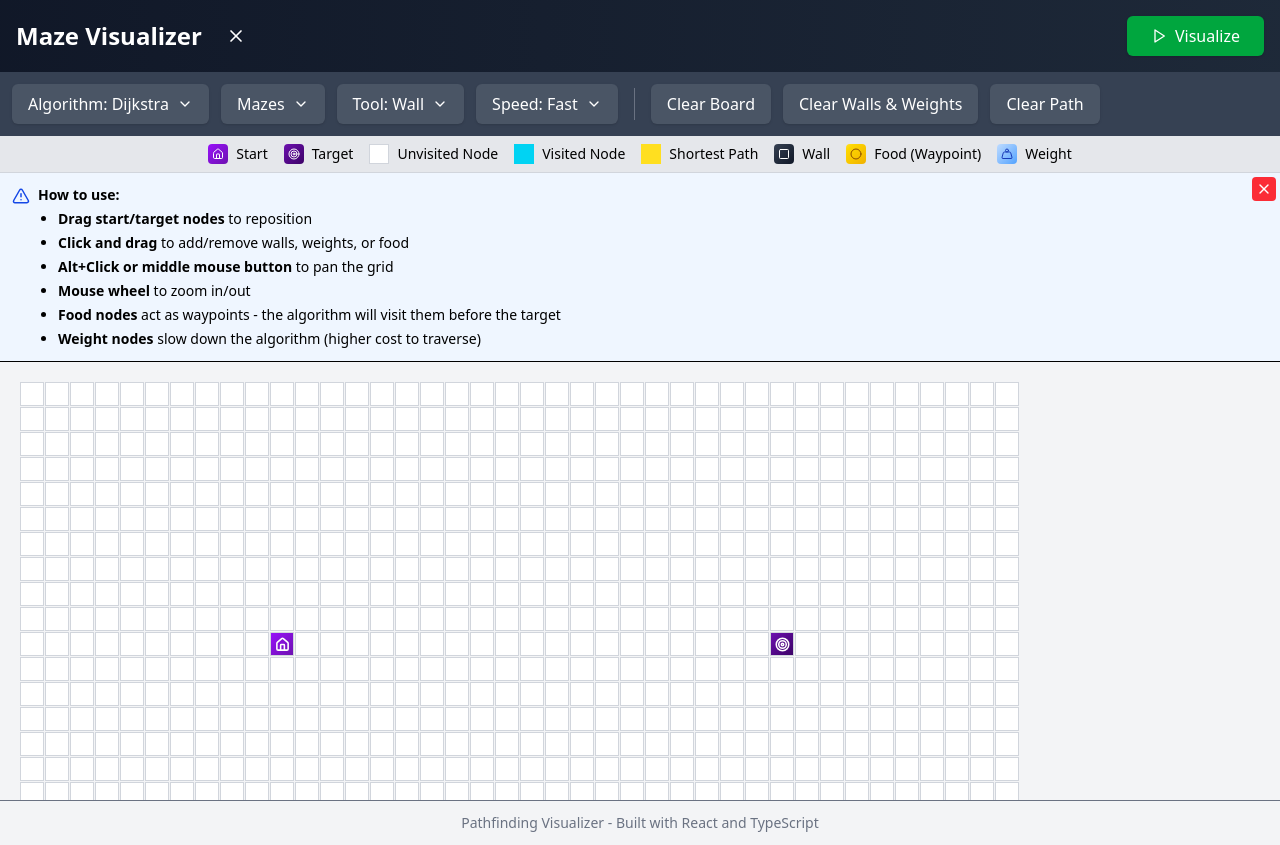
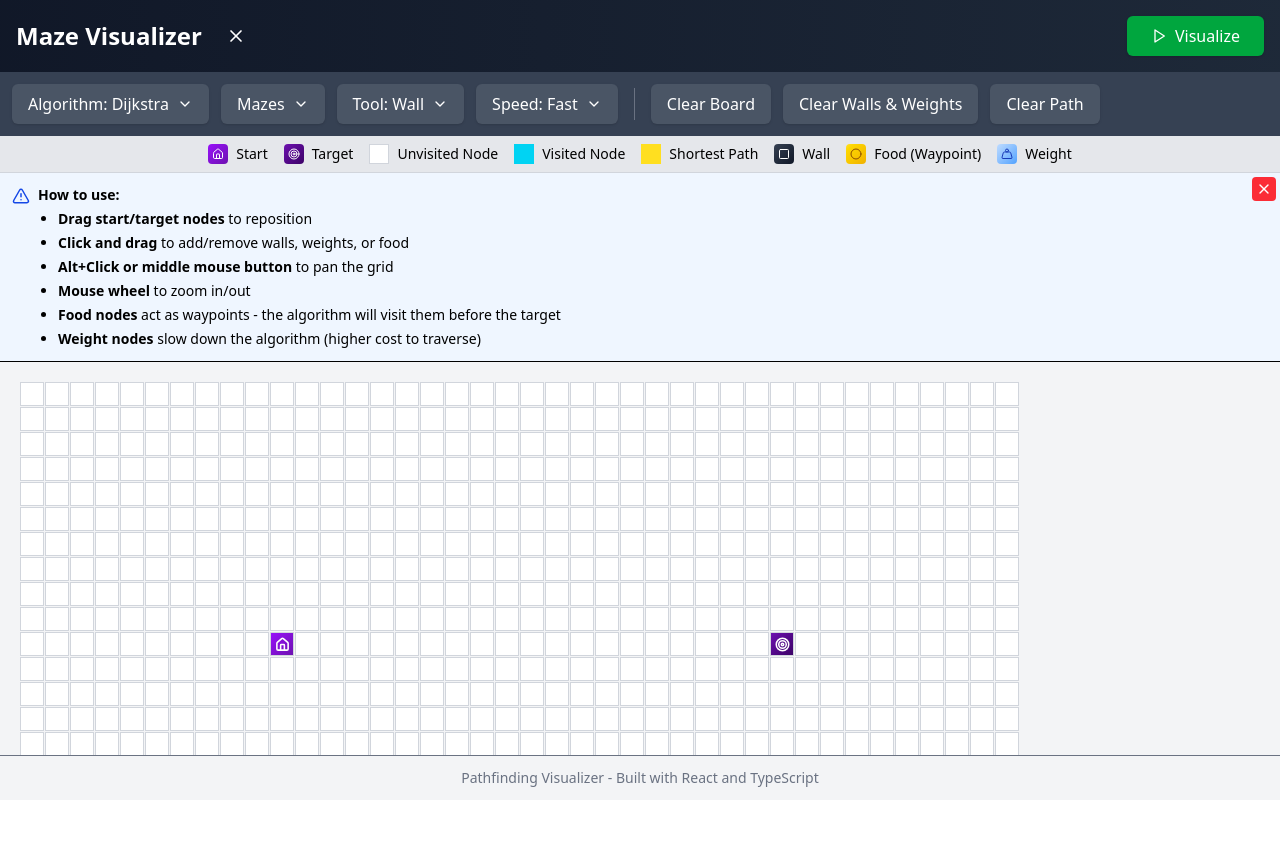
Before and after one commit to ayoubachak/mazing, a React (Vite) app: page / in a window 1280 px wide. After the commit the page ends 800 px from the top, so only its background shows below. Built offline with nearby package versions, Linux system fonts and the light colour scheme.

Commit message:
Refactor grid initialization and tooltip visibility; ensure grid initializes only once and improve tooltip handling on focus

```diff
--- a/src/components/MazeVisualizer.tsx
+++ b/src/components/MazeVisualizer.tsx
@@ -53,10 +53,10 @@ export default function MazeVisualizer() {
     clearPath: clearPathOperation
   } = useGridOperations(rows, cols, startNode, finishNode, foodNodes);
 
-  // Initialize the grid
+  // Initialize the grid once on mount
   useEffect(() => {
     initializeGrid();
-  }, [initializeGrid]);
+  }, []);  // run only once to avoid resetting after maze generation
 
   // Handle tooltips
   const handleHideTooltip = useCallback(() => {
@@ -651,8 +651,9 @@ export default function MazeVisualizer() {
   // Maze generation functions
   const handleGenerateMaze = (type: string) => {
     if (isRunning) return;
-
-    clearBoard();
+    // Reset food nodes before generating maze
+    setFoodNodes([]);
+    setCurrentMaze(type);
 
     if (type === 'random') {
       const newGrid = generateRandomMaze([...grid], startNode, finishNode);
@@ -667,11 +668,10 @@ export default function MazeVisualizer() {
   const renderGrid = () => {
     return (
       <div
-        className="grid-container overflow-auto bg-gray-100"
+        className="grid-container flex-1 overflow-auto bg-gray-100"
         style={{
           cursor: isGrabbing ? 'grabbing' : 'default',
           position: 'relative',
-          height: 'calc(100vh - 150px)',
           width: '100%',
           overflow: 'auto'
         }}
@@ -721,7 +721,7 @@ export default function MazeVisualizer() {
   };
 
   return (
-    <div className="h-screen flex flex-col bg-gray-50 font-sans">
+    <div className="h-screen flex flex-col bg-gray-50 font-sans overflow-hidden">
       {/* Header */}
       <div className="bg-gradient-to-r from-gray-900 to-gray-800 text-white p-4 flex justify-between items-center shadow-md">
         <div className="flex items-center">
@@ -792,7 +792,9 @@ export default function MazeVisualizer() {
       )}
 
       {/* Grid */}
-      {renderGrid()}
+      <div className="flex-1 flex flex-col">
+        {renderGrid()}
+      </div>
     </div>
   );
 }
--- a/src/components/Toolbar.tsx
+++ b/src/components/Toolbar.tsx
@@ -75,7 +75,7 @@ const Toolbar: React.FC<ToolbarProps> = ({
             algorithm === "bfs" ? "BFS" : "DFS"}</span>
           <ChevronDown size={16} />
         </button>
-        <div className="absolute hidden group-hover:block bg-gray-600 mt-1 py-1 rounded-md shadow-lg z-10 w-64">
+        <div className="absolute invisible group-hover:visible group-focus-within:visible bg-gray-600 mt-1 py-1 rounded-md shadow-lg z-10 w-64">
           <button
             className={`block px-4 py-2 hover:bg-gray-500 w-full text-left flex justify-between items-center transition-colors ${algorithm === 'dijkstra' ? 'bg-gray-500' : ''}`}
             onClick={() => setAlgorithm('dijkstra')}
@@ -125,7 +125,7 @@ const Toolbar: React.FC<ToolbarProps> = ({
           <span className="mr-2 font-medium">Mazes</span>
           <ChevronDown size={16} />
         </button>
-        <div className="absolute hidden group-hover:block bg-gray-600 mt-1 py-1 rounded-md shadow-lg z-10 w-52">
+        <div className="absolute invisible group-hover:visible group-focus-within:visible bg-gray-600 mt-1 py-1 rounded-md shadow-lg z-10 w-52">
           <button
             className="block px-4 py-2 hover:bg-gray-500 w-full text-left transition-colors"
             onClick={() => generateMaze('random')}
@@ -159,7 +159,7 @@ const Toolbar: React.FC<ToolbarProps> = ({
           }</span>
           <ChevronDown size={16} />
         </button>
-        <div className="absolute hidden group-hover:block bg-gray-600 mt-1 py-1 rounded-md shadow-lg z-10 w-52">
+        <div className="absolute invisible group-hover:visible group-focus-within:visible bg-gray-600 mt-1 py-1 rounded-md shadow-lg z-10 w-52">
           <button
             className={`block px-4 py-2 hover:bg-gray-500 w-full text-left flex items-center transition-colors ${currentTool === 'wall' ? 'bg-gray-500' : ''}`}
             onClick={() => setCurrentTool('wall')}
@@ -209,7 +209,7 @@ const Toolbar: React.FC<ToolbarProps> = ({
           <span className="mr-2 font-medium">Speed: {speed.charAt(0).toUpperCase() + speed.slice(1)}</span>
           <ChevronDown size={16} />
         </button>
-        <div className="absolute hidden group-hover:block bg-gray-600 mt-1 py-1 rounded-md shadow-lg z-10 w-44">
+        <div className="absolute invisible group-hover:visible group-focus-within:visible bg-gray-600 mt-1 py-1 rounded-md shadow-lg z-10 w-44">
           <button
             className={`block px-4 py-2 hover:bg-gray-500 w-full text-left flex justify-between items-center transition-colors ${speed === 'fast' ? 'bg-gray-500' : ''}`}
             onClick={() => setSpeed('fast')}
```
